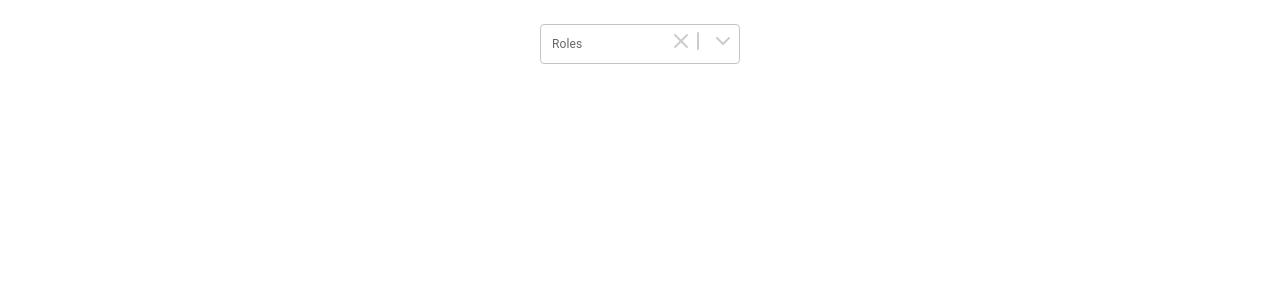
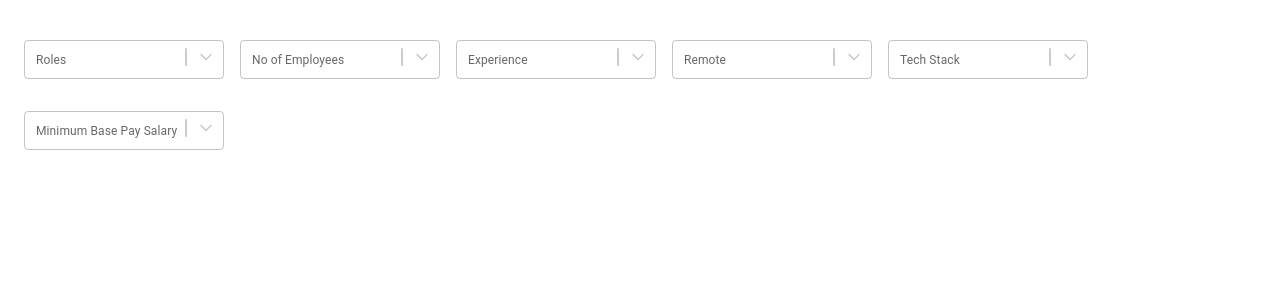
Before and after one commit to yellowHatpro/weekday-candidate, a React (Vite) app: page / in a window 1280 px wide. Shown: the top 300 px of the page. Built offline with nearby package versions, Linux system fonts and the light colour scheme.

Commit message:
added filters

```diff
--- a/src/App.css
+++ b/src/App.css
@@ -1,5 +1,4 @@
 #root {
-  max-width: 1280px;
   margin: 0 auto;
   text-align: center;
   background: white;
@@ -11,7 +10,7 @@
   height: 100%;
   width: 20px;
   color: #cccccc;
-  padding: 5px;
+  padding: 4px;
   cursor: pointer;
   :hover{
     color: #0d0d0d;
@@ -24,3 +23,9 @@
   width: 12px;
   color: #cccccc;
 }
+
+.filters {
+  padding: 1rem;
+  display: flex;
+  flex-wrap: wrap;
+}
--- a/src/App.tsx
+++ b/src/App.tsx
@@ -4,8 +4,13 @@
 function App() {
   return (
     <>
-        <section className={"light"}>
+        <section className={"light filters"}>
             <MultiSelectDropdown items={["ashu","aswal", "wow", "cool"]} title={"Roles"}/>
+            <MultiSelectDropdown items={["ashu","aswal", "wow", "cool"]} title={"No of Employees"}/>
+            <MultiSelectDropdown items={["ashu","aswal", "wow", "cool"]} title={"Experience"}/>
+            <MultiSelectDropdown items={["ashu","aswal", "wow", "cool"]} title={"Remote"}/>
+            <MultiSelectDropdown items={["ashu","aswal", "wow", "cool"]} title={"Tech Stack"}/>
+            <MultiSelectDropdown items={["ashu","aswal", "wow", "cool"]} title={"Minimum Base Pay Salary"}/>
         </section>
     </>
   )
--- a/src/components/dropdown.tsx
+++ b/src/components/dropdown.tsx
@@ -11,7 +11,7 @@
 const MenuProps = {
     PaperProps: {
         style: {
-            maxHeight: 100,
+            maxHeight: 300,
             width: "inherit",
             marginTop: 4,
             borderStyle: "solid",
@@ -44,7 +44,7 @@
             }} variant="standard">
                 <InputLabel sx={{
                     zIndex: 10,
-                    padding: "8px 12px",
+                    padding: "8px 0 0 12px",
                     fontSize: "12px",
                     [`&.${inputLabelClasses.shrink}`]: {
                         color: '#000000',
@@ -127,16 +127,22 @@
                             display: "flex",
                             alignItems: "center"
                         }}>
-                            <div className={"select-icon"}>
-                                <X onMouseDown={
+                            {itemsState.length > 0 && <div className={"select-icon"}>
+                                <X style={{
+                                    width: "16px"
+                                }} onMouseDown={
                                     () => setItemsState([])
                                 }/>
-                            </div>
+                            </div>}
                             <div className={"select-divider"}>
-                                <Tally1/>
+                                <Tally1 style={{
+                                    width: "28px"
+                                }}/>
                             </div>
                             <div className={"select-icon"}>
-                                <ChevronDown onMouseDown={
+                            <ChevronDown style={{
+                                    width: "20px"
+                                }} onMouseDown={
                                     () => setMenuOpen(true)
                                 }
                                 />
@@ -161,7 +167,9 @@
                                     },
                                     "&.Mui-selected": {
                                         background: "#ffffff"
-                                    }
+                                    },
+                                    fontSize: "14px",
+                                    display: "flex"
                                 }}
                                 key={item}
                                 value={item}
```
